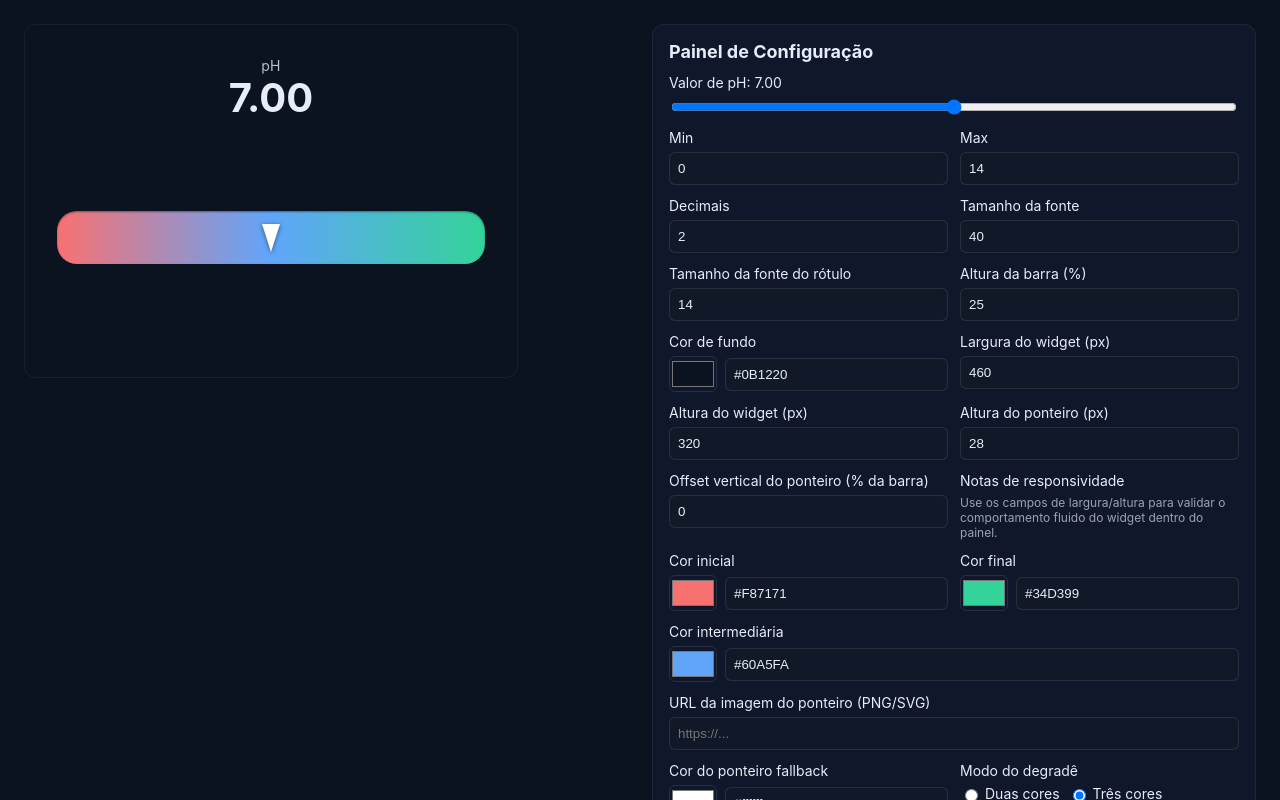
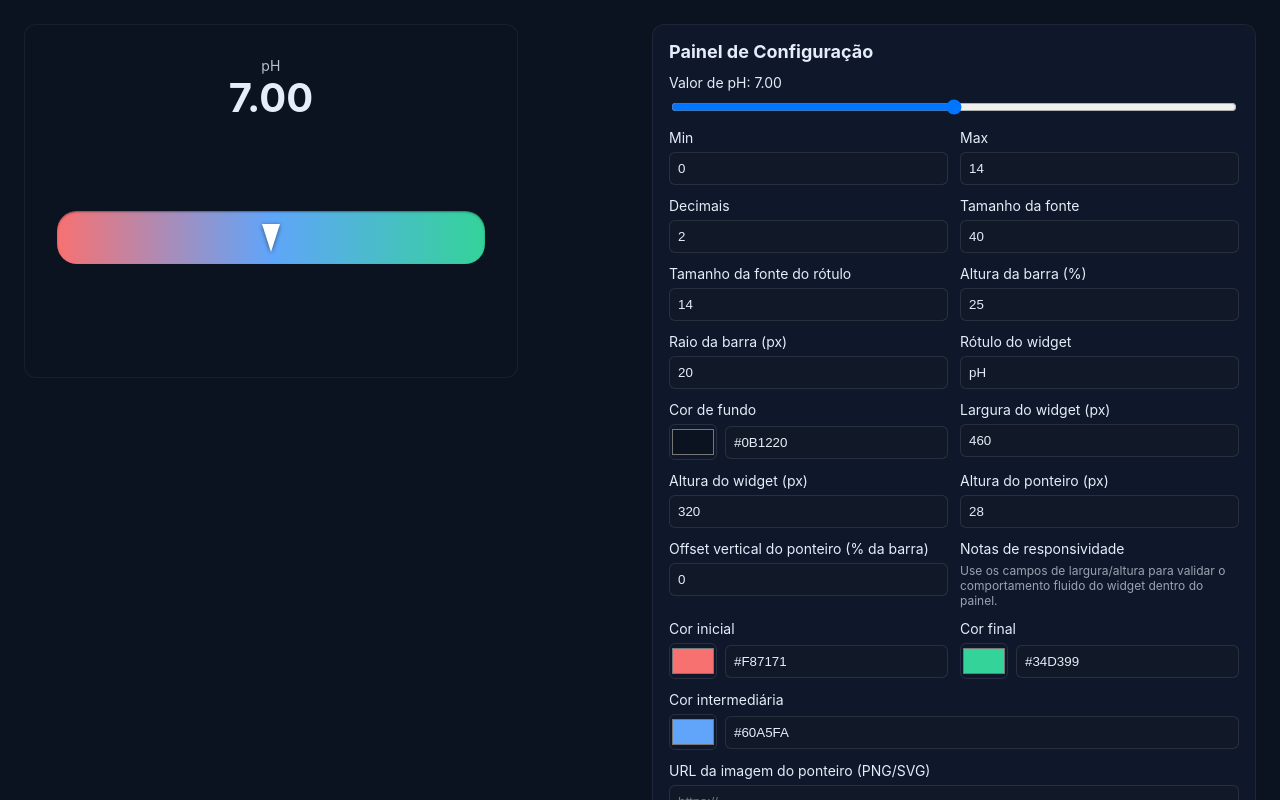
Before and after one commit to jrlmartini/widget-ph, a React (Vite) app: page / in a window 1280 px wide. Shown: the top 800 px of the page. Built offline with nearby package versions, Linux system fonts and the light colour scheme.

Commit message:
Add bar radius and label controls

```diff
--- a/src/App.tsx
+++ b/src/App.tsx
@@ -88,6 +88,8 @@ const App: React.FC = () => {
   const panelHeightControl = useNumberControl(320, { min: 220, max: 800 });
   const pointerSizeControl = useNumberControl(28, { min: 10, max: 72 });
   const pointerOffsetControl = useNumberControl(0, { min: -50, max: 50 });
+  const barRadiusControl = useNumberControl(20, { min: 0, max: 40 });
+  const [labelText, setLabelText] = useState('pH');
 
   const handleColorChange = (
     raw: string,
@@ -211,6 +213,8 @@ const App: React.FC = () => {
           heightPct={heightControl.number}
           pointerSize={pointerSizeControl.number}
           pointerOffsetPct={pointerOffsetControl.number}
+          barRadius={barRadiusControl.number}
+          label={labelText}
         />
       </div>
 
@@ -299,6 +303,30 @@ const App: React.FC = () => {
               onChange={(e) => heightControl.handleChange(e.target.value)}
               onKeyDown={heightControl.handleKeyDown}
               onBlur={heightControl.handleBlur}
+            />
+          </div>
+        </div>
+
+        <div style={fieldGroup}>
+          <div style={labelStyle}>
+            <label>Raio da barra (px)</label>
+            <input
+              style={inputStyle}
+              type="text"
+              value={barRadiusControl.text}
+              onChange={(e) => barRadiusControl.handleChange(e.target.value)}
+              onKeyDown={barRadiusControl.handleKeyDown}
+              onBlur={barRadiusControl.handleBlur}
+            />
+          </div>
+          <div style={labelStyle}>
+            <label>Rótulo do widget</label>
+            <input
+              style={inputStyle}
+              type="text"
+              value={labelText}
+              onChange={(e) => setLabelText(e.target.value)}
+              placeholder="pH"
             />
           </div>
         </div>
```
